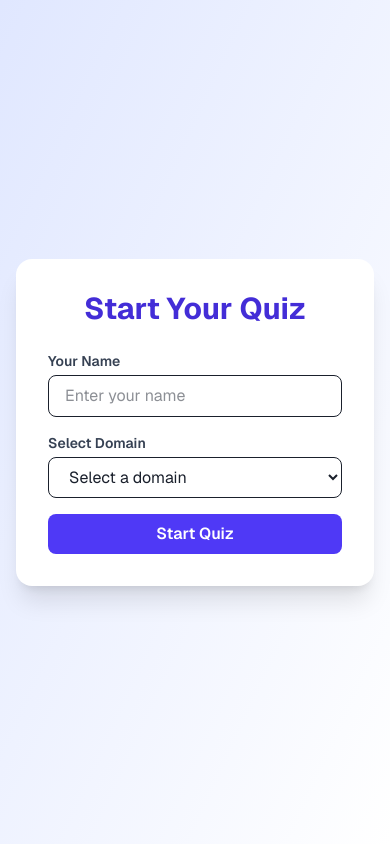
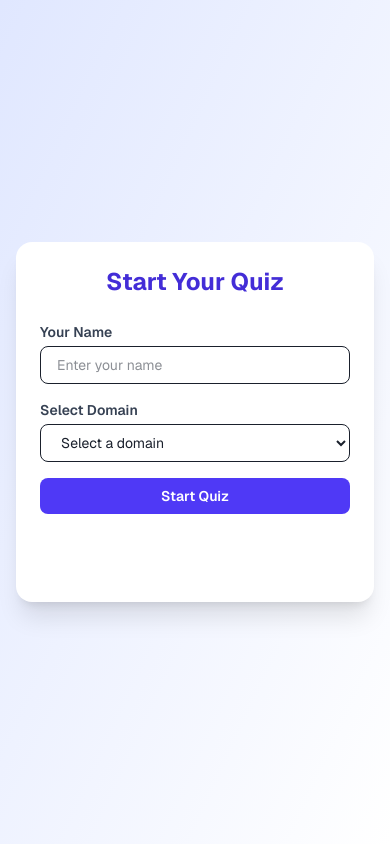
Before and after one commit to Aryansingh9285/Ai_based_MCQ, a Next.js app: page / in a window 390 px wide. Built offline with nearby package versions, Linux system fonts and the light colour scheme.

Commit message:
feat: enhance HomePage layout and improve accessibility for form elements

```diff
--- a/app/page.tsx
+++ b/app/page.tsx
@@ -15,29 +15,31 @@ export default function HomePage() {
   };
 
   return (
-    <main className="min-h-screen flex items-center justify-center bg-gradient-to-br from-indigo-100 to-white px-4">
-      <div className="bg-white rounded-2xl shadow-xl max-w-md w-full p-8 space-y-6">
-        <h1 className="text-3xl font-bold text-indigo-700 text-center">Start Your Quiz</h1>
+    <main className="min-h-screen flex items-center justify-center bg-gradient-to-br from-indigo-100 to-white px-4 sm:px-6 lg:px-8 overflow-auto">
+      <div className="bg-white rounded-2xl shadow-xl w-full max-w-md sm:max-w-lg md:max-w-xl p-6 sm:p-8 space-y-6">
+        <h1 className="text-2xl sm:text-3xl font-bold text-indigo-700 text-center">Start Your Quiz</h1>
         <form onSubmit={handleSubmit} className="space-y-4">
+          {/* Name Input */}
           <div>
-            <label className="block text-sm font-semibold text-gray-700 mb-1">Your Name</label>
+            <label className="block text-sm sm:text-base font-semibold text-gray-700 mb-1">Your Name</label>
             <input
               type="text"
               placeholder="Enter your name"
               value={name}
               onChange={e => setName(e.target.value)}
               required
-              className="w-full px-4 py-2 border rounded-lg focus:outline-none focus:ring-2 focus:ring-indigo-500"
+              className="w-full px-4 py-2 border rounded-lg focus:outline-none focus:ring-2 focus:ring-indigo-500 text-sm sm:text-base"
             />
           </div>
 
-          <div>
-            <label className="block text-sm font-semibold text-gray-700 mb-1">Select Domain</label>
+          {/* Domain Dropdown */}
+          <div className="relative">
+            <label className="block text-sm sm:text-base font-semibold text-gray-700 mb-1">Select Domain</label>
             <select
               value={domain}
               onChange={e => setDomain(e.target.value)}
               required
-              className="w-full px-4 py-2 border rounded-lg focus:outline-none focus:ring-2 focus:ring-indigo-500 bg-white"
+              className="w-full px-4 py-2 border rounded-lg focus:outline-none focus:ring-2 focus:ring-indigo-500 bg-white text-sm sm:text-base"
             >
               <option value="">Select a domain</option>
               <option value="JavaScript">JavaScript</option>
@@ -45,20 +47,24 @@ export default function HomePage() {
               <option value="Java">Java</option>
               <option value="C++">C++</option>
               <option value="C#">C#</option>
-              <option value="Go">Go</option>
+              <option value="Data Structure Algorithm">DSA</option>
               <option value="TypeScript">TypeScript</option>
-              <option value="Ruby">Ruby</option>
+              <option value="SSC CGL">SSC Cgl</option>
               <option value="PHP">PHP</option>
               <option value="Swift">Swift</option>
             </select>
           </div>
 
+          {/* Submit Button */}
           <button
             type="submit"
-            className="w-full py-2 px-4 bg-indigo-600 text-white font-semibold rounded-lg hover:bg-indigo-700 transition"
+            className="w-full py-2 px-4 bg-indigo-600 text-white font-semibold rounded-lg hover:bg-indigo-700 transition text-sm sm:text-base"
           >
             Start Quiz
           </button>
+
+          {/* Extra spacing for mobile to avoid dropdown clipping */}
+          <div className="h-12 sm:h-0" />
         </form>
       </div>
     </main>
--- a/app/test/page.tsx
+++ b/app/test/page.tsx
@@ -72,32 +72,35 @@ export default function TestPage() {
       </div>
     );
   }
+
   const q = questions[current];
   const userAnswer = selected;
-  const isCorrect = userAnswer?.trim().toLowerCase() === q.answer?.trim().toLowerCase();
   const optionLetters = ['A', 'B', 'C', 'D', 'E', 'F'];
+
+  // Always resolve correctIndex and correctValue
   let correctIndex = -1;
-  let correctLetter = '?';
   let correctValue = q.answer;
-
   if (optionLetters.includes(q.answer?.toUpperCase())) {
-    // If q.answer is a letter, map to index
     correctIndex = optionLetters.indexOf(q.answer.toUpperCase());
-    correctLetter = optionLetters[correctIndex] || '?';
     correctValue = q.options[correctIndex];
   } else {
-    // If q.answer is a value, find its index
     correctIndex = q.options.findIndex(
       (opt: string) => opt.trim().toLowerCase() === q.answer?.trim().toLowerCase()
     );
-    correctLetter = optionLetters[correctIndex] || '?';
-    correctValue = q.answer;
+    correctValue = q.options[correctIndex];
   }
+  if (correctIndex === -1) correctIndex = 0;
+  const correctLetter = optionLetters[correctIndex] || '?';
+
+  // Final fixed answer check
+  const isCorrect =
+    userAnswer?.trim().toLowerCase() === correctValue?.trim().toLowerCase();
 
   return (
     <div className="max-w-2xl mx-auto p-6 bg-white rounded-xl shadow-lg mt-10">
       <h1 className="text-3xl font-extrabold text-indigo-600 mb-6">
-        Quiz for <span className="text-gray-800">{name}</span> on <span className="italic">{domain}</span>
+        Quiz for <span className="text-gray-800">{name}</span> on{' '}
+        <span className="italic">{domain}</span>
       </h1>
 
       <div className="prose max-w-none text-lg text-gray-800 mb-6">
@@ -141,15 +144,17 @@ export default function TestPage() {
             ) : (
               <div>
                 <p className="text-red-600 font-bold">
-      ❌ Incorrect! Your answer:-  {userAnswer}.
+                  ❌ Incorrect! Your answer: {userAnswer}.
                 </p>
                 <p>
-      <span className="text-green-600 font-bold">✅ Correct :-</span>
-      <span className="text-blue-600 font-bold"> {correctLetter}. {correctValue}</span>
+                  <span className="text-green-600 font-bold">✅ Correct:</span>
+                  <span className="text-blue-600 font-bold">
+                    {' '}
+                    {correctLetter}. {correctValue}
+                  </span>
                 </p>
               </div>
             )}
-
           </p>
           <p className="mb-4 text-gray-700">
             📘 <strong>Explanation:</strong>{' '}
--- a/pages/api/generate-assessment.ts
+++ b/pages/api/generate-assessment.ts
@@ -38,7 +38,7 @@ export default async function handler(req: NextApiRequest, res: NextApiResponse)
       return res.status(500).json({ error: 'Gemini returned empty response.' });
     }
 
-    // Trim unnecessary parts
+    // Trim out extra disclaimer if present
     const startIndex = fullText.indexOf('1. **Summary:**');
     const endIndex = fullText.indexOf('**Important Disclaimer:**');
     const trimmed = startIndex !== -1 ? fullText.slice(startIndex, endIndex !== -1 ? endIndex : undefined) : fullText;
@@ -51,7 +51,7 @@ export default async function handler(req: NextApiRequest, res: NextApiResponse)
     for (let line of lines) {
       line = line.trim();
 
-      // Numbered section headings (1. 2. 3.)
+      // Numbered section headings (e.g., 1. **Summary:**)
       if (/^\d+\.\s+\*\*(.+?)\*\*/.test(line)) {
         if (listStarted) {
           html += '</ul>';
@@ -59,11 +59,11 @@ export default async function handler(req: NextApiRequest, res: NextApiResponse)
         }
         const match = line.match(/^\d+\.\s+\*\*(.+?)\*\*/);
         const headingText = match ? match[1].trim() : line;
-        html += `<h2 class="text-2xl font-extrabold text-indigo-700 mt-6">${headingText}</h2>`;
+        html += `<h2 class="text-2xl font-bold text-indigo-800 mt-8 mb-2">${headingText}</h2>`;
         continue;
       }
 
-      // Bullet list
+      // Bullet list items
       if (line.startsWith('*')) {
         if (!listStarted) {
           html += '<ul class="list-disc pl-6 space-y-1">';
@@ -74,7 +74,7 @@ export default async function handler(req: NextApiRequest, res: NextApiResponse)
         continue;
       }
 
-      // Markdown-style bold headings
+      // Markdown-style bold subheadings
       if (line.startsWith('**') && line.endsWith('**')) {
         if (listStarted) {
           html += '</ul>';
@@ -85,7 +85,7 @@ export default async function handler(req: NextApiRequest, res: NextApiResponse)
         continue;
       }
 
-      // Paragraph
+      // Plain paragraph
       if (listStarted) {
         html += '</ul>';
         listStarted = false;
```
Lines whose indentation alone changed are shown as unchanged.
